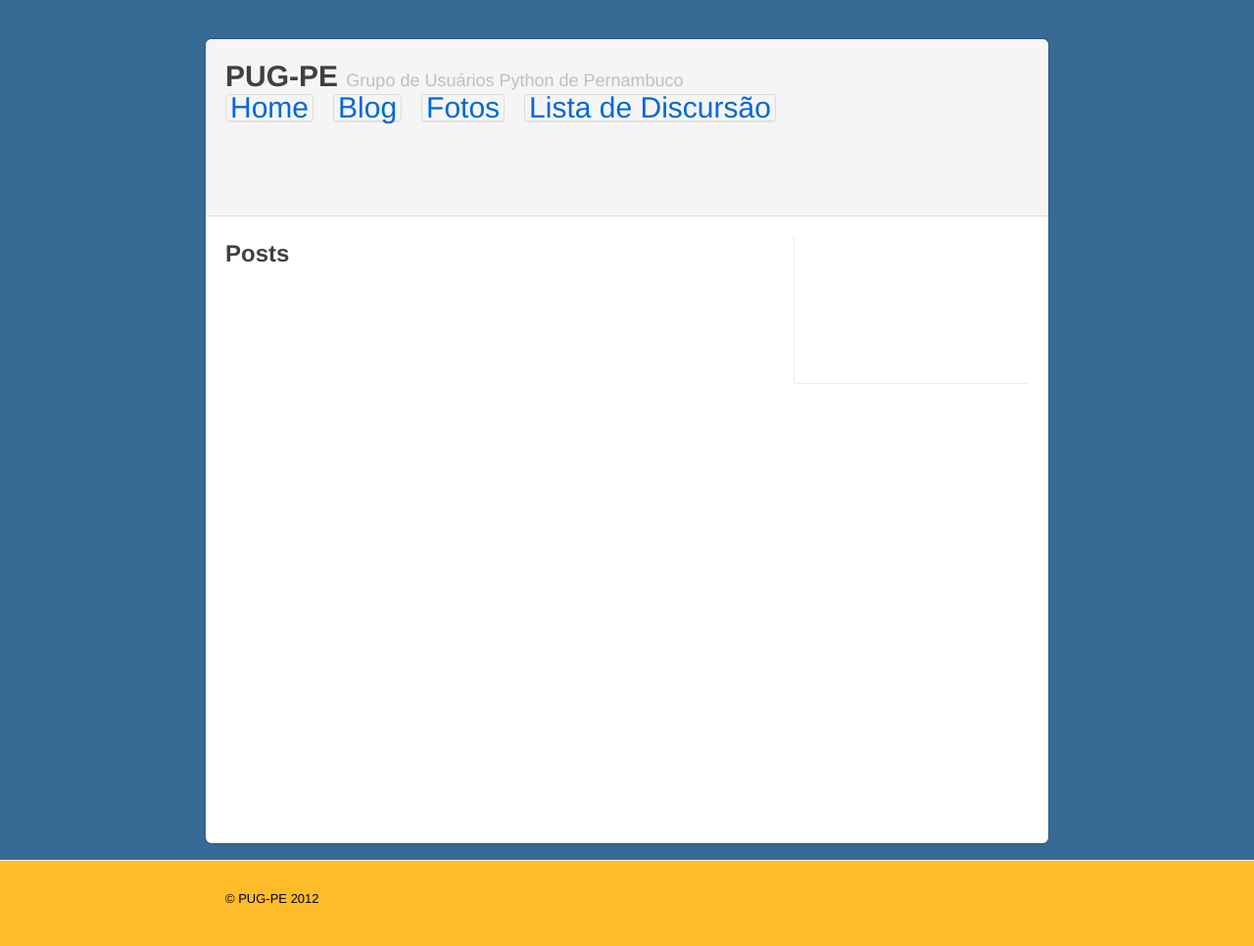
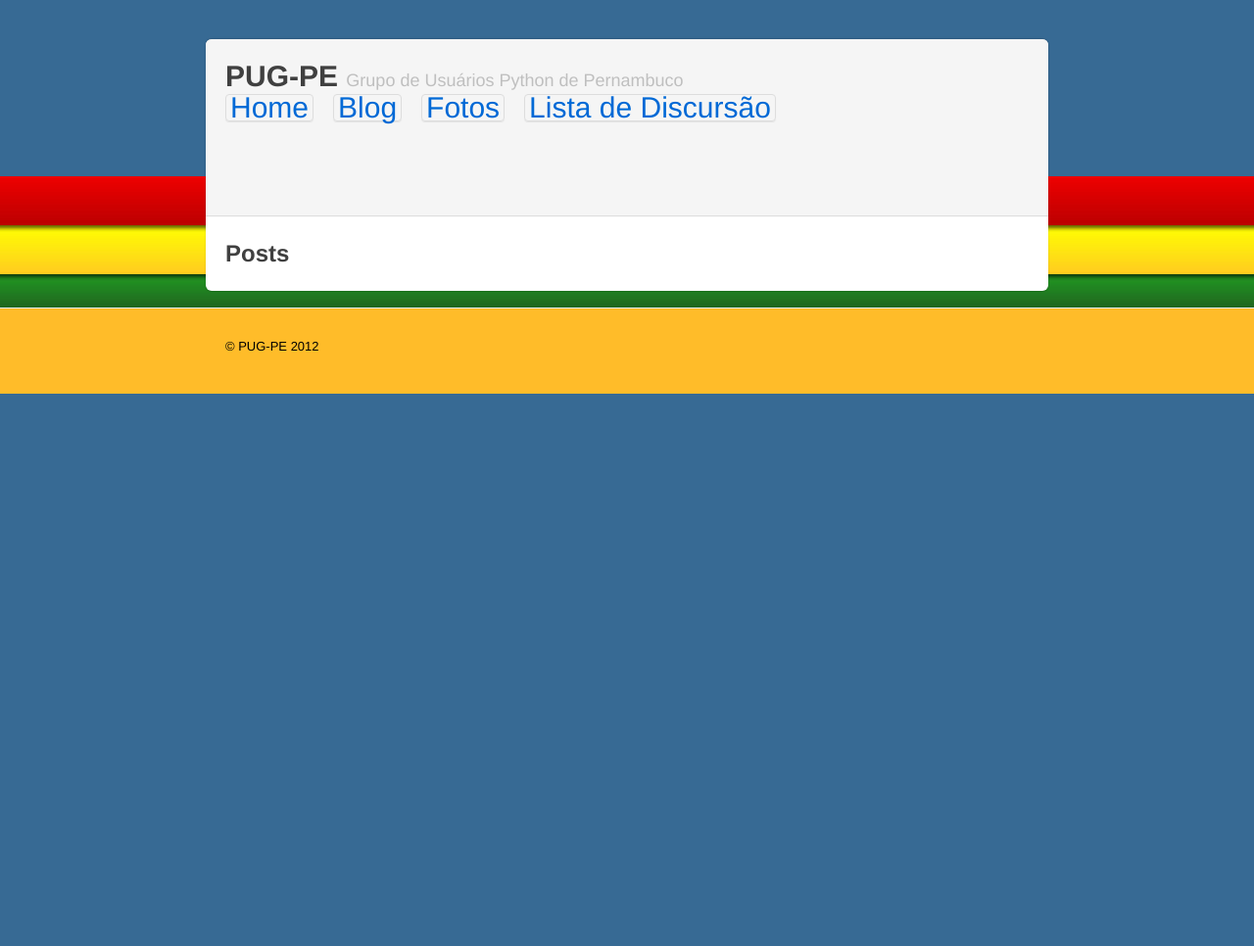
Before and after one commit to pugpe/pugpe_portal, a Django app: page /home/ in a window 1280 px wide. Shown: the whole page at 98% size. After the commit the page ends 402 px from the top, so only its background shows below. Run offline with Django 3.2, Linux system fonts and the light colour scheme; data that the repository does not hold is empty; parts of the project's set-up code (start-up, migrations or seed data) failed here and were passed over.

Commit message:
Exportando o layout como template django
Signed-off-by: Mailson Lira <mailson@gmail.com>

```diff
--- a/portal/static/css/base.css
+++ b/portal/static/css/base.css
@@ -1,15 +1,23 @@
 /* Override some defaults */
 html, body {
     background-color: #376A94;
+    background-image: url('/static/img/bg.jpg');
+    background-repeat: repeat-x;
+    background-position: 50% 180px;
+    background-attachment: fixed;
 }
 body {
     padding-top: 40px; /* 40px to make the container go all the way to the bottom of the topbar */
 }
 .container > footer p {
-    text-align: center; /* center align it with the container */
+    /* center align it with the container */
+    text-align: center;
 }
 .container {
-    width: 820px; /* downsize our container to make the content feel a bit tighter and more cohesive. NOTE: this removes two full columns from the grid, meaning you only go to 14 columns and not 16. */
+    /* downsize our container to make the content feel a bit
+    tighter and more cohesive. NOTE: this removes two full columns
+    from the grid, meaning you only go to 14 columns and not 16. */
+    width: 820px;
 }
 
 /* The white background content wrapper */
@@ -39,47 +47,15 @@ body {
     -moz-box-shadow: 0 -1px 2px rgba(0,0,0,.15);
 }
 
-/* Styles you shouldn't keep as they are for displaying this base example only */
-.content .span10 {
-    min-height: 600px;
-}
-
-.content .span14 {
-    min-height: 200px;
-    background-color:  #eee;
-}
-.content .span4 {
-    min-height: 150px;
-}
-
-.content .span9 {
-    min-height: 150px;
-    background-color:  #fff;
-    margin-bottom: 10px;
-}
-
-/* Give a quick and non-cross-browser friendly divider */
-.content .span4 {
-    margin-left: 0;
-    padding-left: 19px;
-    border-left: 1px solid #eee;
-    border-bottom: 1px solid #eee;
-}
-
-.topbar .btn {
-    border: 0;
-}
-
 .content h3 {
-	margin-top: 20px;
+    margin-top: 20px;
 }
 
 footer {
     background-color: #ffbc29;
-    /*      min-width: 940px;*/
     padding: 30px 0;
 }
 
 footer p {
-	color: #000;
+    color: #000;
 }
--- a/portal/templates/base.html
+++ b/portal/templates/base.html
@@ -5,6 +5,11 @@
     <title>{% block title %}PUG-PE{% endblock %}</title>
     <meta name="description" content="">
     <meta name="author" content="">
+
+    <!-- Le HTML5 shim, for IE6-8 support of HTML elements -->
+    <!--[if lt IE 9]>
+    <script src="http://html5shim.googlecode.com/svn/trunk/html5.js"></script>
+    <![endif]-->
 
     <!-- Le styles -->
     <link href="{{ STATIC_URL }}css/bootstrap.css" rel="stylesheet">
@@ -43,14 +48,6 @@
             {% block main_content %}
             {% endblock %}
           </div>
-          <div class="row">
-            <div class="span4">
-              <div class="sidebar">
-                {% block side_content %}
-                {% endblock %}
-              </div>
-            </div>
-          </div>
         </div>
       </div>
       {% endblock %}
@@ -64,3 +61,4 @@
     </footer>
   </body>
 </html>
+<!-- vim: set expandtab: -->
```
